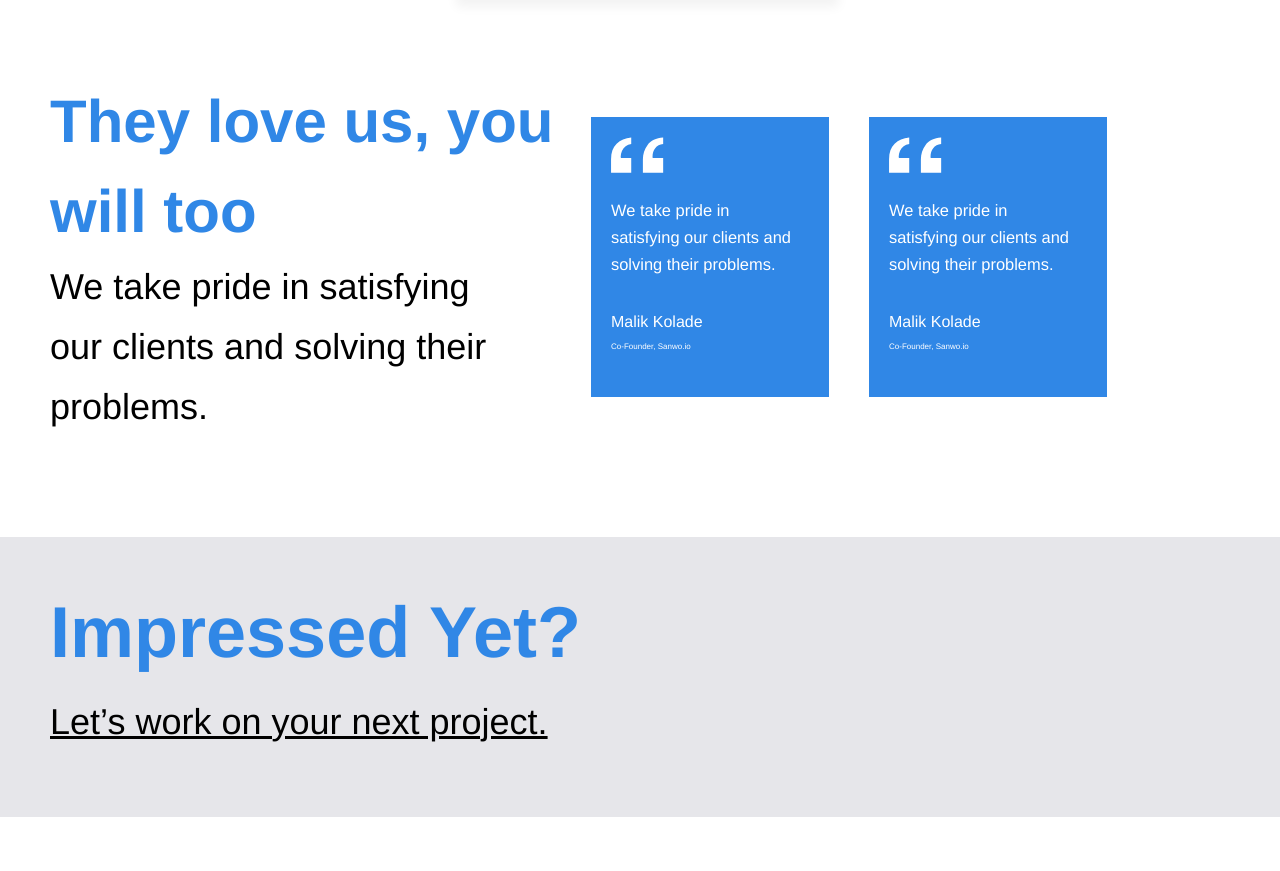
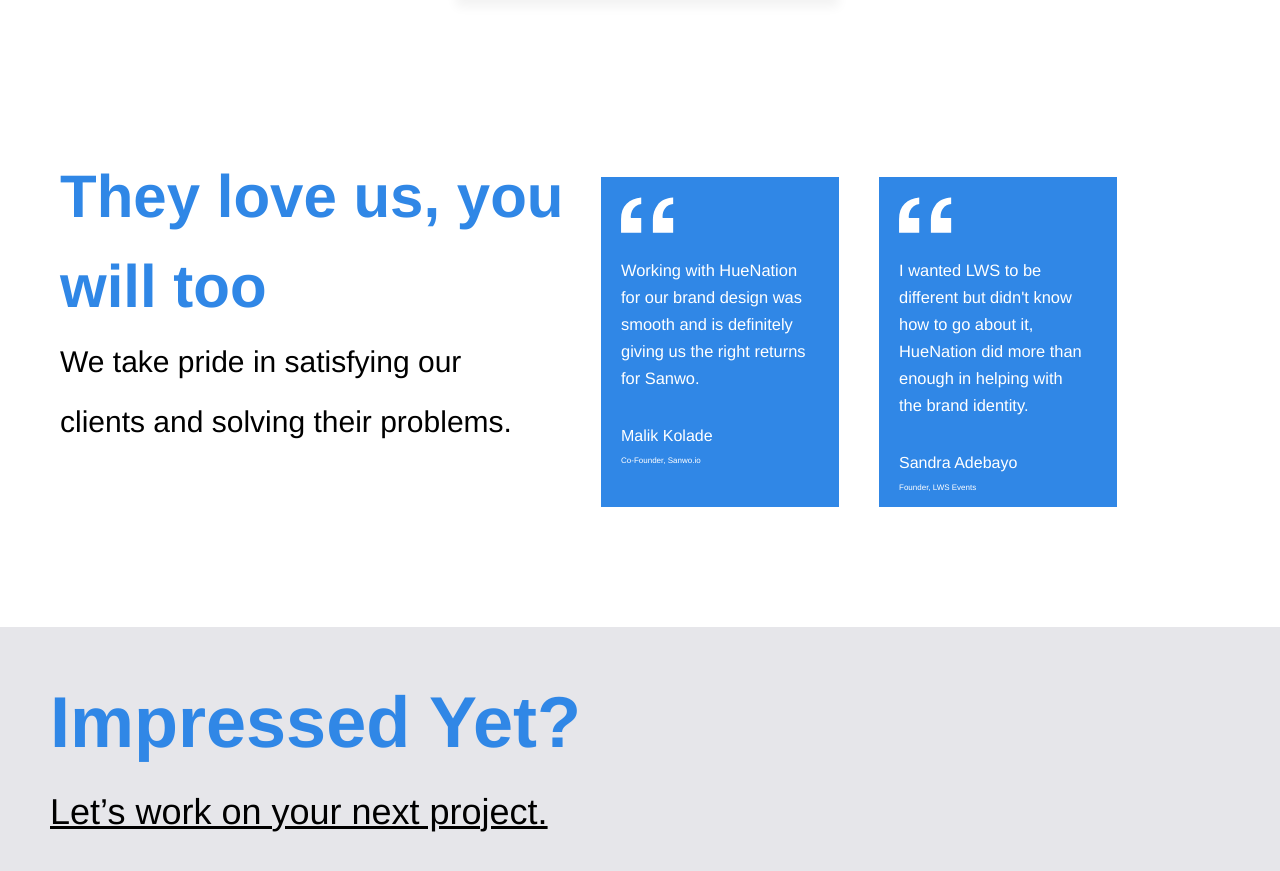
Before and after one commit to jimmylee2021/Hue-Nation, a plain HTML site: page index.html in a window 1280 px wide. Shown: the part 5651-6522 px from the top of the page. Drawn offline with Linux system fonts and the light colour scheme.

Commit message:
little changes

```diff
--- a/css/style.css
+++ b/css/style.css
@@ -405,7 +405,7 @@ color: #000000;
  }
  .testi-bx-container {
   width: 238px;
-  height: 280px;
+  height: 330px;
   background: #3087E6;
   margin: 20px;
   padding: 20px;
@@ -634,7 +634,7 @@ line-height: 90px;
     align-items: left;
   }
   .testi-text {
-    margin-left: 50px;
+    margin-left: 60px;
   }
   .testi-bx {
     display: flex;
@@ -650,8 +650,11 @@ line-height: 90px;
   .testi-text p {
    width: 477px;
    text-align: left;
-   font-size: 36px;
+   font-size: 30px;
    line-height: 60px;
+  }
+  .testi-bx-container {
+     margin-top: 100px;
   }
 }
 
--- a/index.html
+++ b/index.html
@@ -185,7 +185,7 @@
                 <div class="testi-bx-container">
                      <img src="img/quote.svg" alt="" srcset="">
 
-                     <p>We take pride in satisfying our clients and solving their problems.</p>
+                     <p>Working with HueNation for our brand design was smooth and is definitely giving us the right returns for Sanwo.</p>
                      <div class="testi-bx-txt">
                         <h1>Malik Kolade</h1>
                         <small>Co-Founder, Sanwo.io</small>
@@ -193,10 +193,10 @@
                 </div>
                 <div class="testi-bx-container">
                     <img src="img/quote.svg" alt="" srcset="">
-                    <p>We take pride in satisfying our clients and solving their problems.</p>
+                    <p>I wanted LWS to be different but didn't know how to go about it, HueNation did more than enough in helping with the brand identity.</p>
                     <div class="testi-bx-txt">
-                        <h1>Malik Kolade</h1>
-                        <small>Co-Founder, Sanwo.io</small>
+                        <h1>Sandra Adebayo</h1>
+                        <small>Founder, LWS Events</small>
                      </div>
                 </div>
              </div>
```
